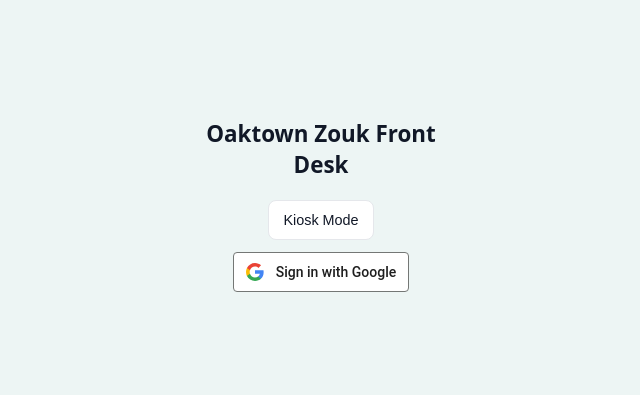
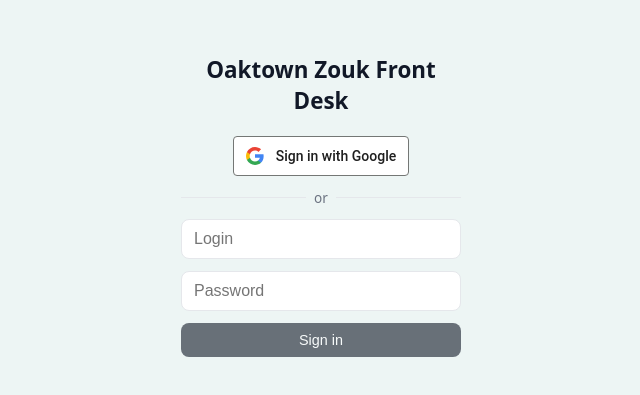
Before and after one commit to Oaktown-Zouk/oz-checkin, a React (Vite) app in the folder web/: page / in a window 1280 px wide. Shown: the part 195-590 px from the top of the page, without its empty margins (319-959 px from the left). Built offline with nearby package versions, Linux system fonts and the light colour scheme; no server answers.

Commit message:
Move username + password login to main login page. Add log out button for kiosk page.

```diff
--- a/web/src/App.tsx
+++ b/web/src/App.tsx
@@ -16,7 +16,6 @@ import { StudentList } from "./components/StudentList.js";
 import { EffectiveDateControl } from "./components/EffectiveDateControl.js";
 import { StudentPage } from "./components/StudentPage.js";
 import { KioskPage } from "./components/KioskPage.js";
-import { KioskLogin } from "./components/KioskLogin.js";
 import { NavMenu } from "./components/NavMenu.js";
 
 function formatEffectiveBanner(datetimeLocal: string): string {
@@ -259,21 +258,19 @@ export function App() {
     return (
       <PermissionsProvider value={permissions}>
         <NavMenu onNavigateFrontDesk={navigateToList} onNavigateKiosk={navigateToKiosk} />
-        <KioskPage programs={programs} onUnauthorized={handleKioskUnauthorized} />
+        <KioskPage programs={programs} onUnauthorized={handleKioskUnauthorized} onLogout={handleLogout} />
       </PermissionsProvider>
     );
   }
 
-  // Visiting /kiosk while signed out shows the password form instead of the Google
-  // button — kiosk tablets are shared, unattended devices with no Google account on
-  // them (see routes/auth.ts's /auth/kiosk-login). Every other unauthenticated route
-  // still falls through to the generic Google login below.
-  if (route.type === "kiosk" && !authenticated) {
-    return <KioskLogin />;
-  }
-
+  // Login offers both Google OAuth and a plain identifier/password form (for kiosk
+  // tablets — see routes/auth.ts's /auth/kiosk-login) on the same screen, so every
+  // unauthenticated route — /kiosk included — lands here. Whichever method succeeds
+  // sends the browser to "/" and lets the session-derived checks above route it from
+  // there (e.g. a Kiosk-role account ends up back on /kiosk regardless of where login
+  // happened).
   if (!authenticated) {
-    return <Login authError={authError} onKioskMode={navigateToKiosk} />;
+    return <Login authError={authError} />;
   }
 
   if (route.type === "student") {
--- a/web/src/components/KioskLogin.tsx
+++ /dev/null
@@ -1,48 +0,0 @@
-import { useState } from "react";
-import { api, UnauthorizedError } from "../api.js";
-
-// Password login for kiosk tablets — see server/src/routes/auth.ts's /auth/kiosk-login
-// and SPEC.md's "Auth" section. Shown instead of <Login> specifically for the /kiosk
-// route, since these are unattended shared devices with no Google account on them.
-export function KioskLogin() {
-  const [identifier, setIdentifier] = useState("");
-  const [password, setPassword] = useState("");
-  const [error, setError] = useState<string | null>(null);
-  const [submitting, setSubmitting] = useState(false);
-
-  async function handleSubmit(e: React.FormEvent) {
-    e.preventDefault();
-    setError(null);
-    setSubmitting(true);
-    try {
-      await api.kioskLogin(identifier, password);
-      // Forces a fresh session check on load, same pattern used after OAuth/logout.
-      window.location.href = "/kiosk";
-    } catch (err) {
-      setError(err instanceof UnauthorizedError ? "Invalid login or password." : "Something went wrong. Try again.");
-      setSubmitting(false);
-    }
-  }
-
-  return (
-    <div className="login-screen">
-      <div className="login-card">
-        <h1>Oaktown Zouk Kiosk</h1>
-        {error && <p className="error">{error}</p>}
-        <form onSubmit={handleSubmit}>
-          <input
-            type="text"
-            placeholder="Login"
-            value={identifier}
-            onChange={(e) => setIdentifier(e.target.value)}
-            autoFocus
-          />
-          <input type="password" placeholder="Password" value={password} onChange={(e) => setPassword(e.target.value)} />
-          <button type="submit" className="btn btn-primary" disabled={submitting || !identifier || !password}>
-            {submitting ? "Signing in…" : "Sign in"}
-          </button>
-        </form>
-      </div>
-    </div>
-  );
-}
--- a/web/src/components/KioskPage.tsx
+++ b/web/src/components/KioskPage.tsx
@@ -54,7 +54,15 @@ type DialogState = { kind: "loading" } | { kind: "student"; status: StudentStatu
 // id) both run against this local snapshot. Once a specific id is resolved, though,
 // the actual status always comes fresh from the server (see resolveId below) — the
 // cache is only ever used to find *who*, never to decide *whether*.
-export function KioskPage({ programs, onUnauthorized }: { programs: ProgramSchedule[]; onUnauthorized: () => void }) {
+export function KioskPage({
+  programs,
+  onUnauthorized,
+  onLogout,
+}: {
+  programs: ProgramSchedule[];
+  onUnauthorized: () => void;
+  onLogout: () => void;
+}) {
   const { has } = usePermissions();
   const canBackdate = has("Backdate Kiosk");
 
@@ -138,11 +146,18 @@ export function KioskPage({ programs, onUnauthorized }: { programs: ProgramSched
 
   return (
     <div className="kiosk-page">
-      {canBackdate && (
-        <div className="kiosk-backdate-control">
-          <EffectiveDateControl value={effectiveAt} onChange={setEffectiveAt} />
-        </div>
-      )}
+      <div className="kiosk-header-controls">
+        {canBackdate && (
+          <div className="kiosk-backdate-control">
+            <EffectiveDateControl value={effectiveAt} onChange={setEffectiveAt} />
+          </div>
+        )}
+        {/* The only sign-out affordance a kiosk-only session has — it doesn't hold the
+            other permissions NavMenu requires to show its own logout-adjacent nav. */}
+        <button type="button" className="btn btn-secondary kiosk-logout-btn" onClick={onLogout}>
+          Log out
+        </button>
+      </div>
 
       <img src={banner} alt="Oaktown Zouk" className="kiosk-banner" />
 
--- a/web/src/components/Login.tsx
+++ b/web/src/components/Login.tsx
@@ -1,3 +1,6 @@
+import { useState } from "react";
+import { api, UnauthorizedError } from "../api.js";
+
 const ERROR_MESSAGES: Record<string, string> = {
   not_authorized: "That Google account isn't set up for this app. Ask an admin to add you.",
   oauth_failed: "Sign-in failed. Please try again.",
@@ -29,21 +32,64 @@ function GoogleLogo() {
   );
 }
 
-export function Login({ authError, onKioskMode }: { authError: string | null; onKioskMode: () => void }) {
+// Two independent ways to sign in on the same screen: Google OAuth (Staff/Volunteer/
+// Admin, an accountable personal login) or a plain identifier/password (see
+// routes/auth.ts's /auth/kiosk-login) — used for kiosk tablets, which are shared,
+// unattended devices with no Google account on them. Password auth uses a properly
+// salted/hashed scheme (server/src/lib/password.ts), so there's no security reason to
+// force every login through OAuth; this form works for any account with a password
+// set, not just Kiosk-role ones. Whichever one succeeds lands on the same session
+// cookie, so there's nothing route-specific to pick here — App.tsx's session-derived
+// routing sends the browser wherever that account actually belongs (e.g. a
+// Kiosk-role account ends up on /kiosk regardless of where login happened).
+export function Login({ authError }: { authError: string | null }) {
+  const [identifier, setIdentifier] = useState("");
+  const [password, setPassword] = useState("");
+  const [passwordError, setPasswordError] = useState<string | null>(null);
+  const [submitting, setSubmitting] = useState(false);
+
+  async function handlePasswordSubmit(e: React.FormEvent) {
+    e.preventDefault();
+    setPasswordError(null);
+    setSubmitting(true);
+    try {
+      await api.kioskLogin(identifier, password);
+      // Forces a fresh session check on load, same pattern used after OAuth/logout.
+      window.location.href = "/";
+    } catch (err) {
+      setPasswordError(err instanceof UnauthorizedError ? "Invalid login or password." : "Something went wrong. Try again.");
+      setSubmitting(false);
+    }
+  }
+
   return (
     <div className="login-screen">
       <div className="login-card">
         <h1>Oaktown Zouk Front Desk</h1>
         {authError && <p className="error">{ERROR_MESSAGES[authError] ?? "Sign-in failed. Please try again."}</p>}
-        {/* So staff running a kiosk tablet don't need to know/type the /kiosk URL. */}
-        <button type="button" className="btn btn-secondary kiosk-mode-btn" onClick={onKioskMode}>
-          Kiosk Mode
-        </button>
         {/* Full-page navigation, not a fetch — Google needs to redirect the browser itself. */}
         <a className="google-signin-btn" href="/api/auth/google/start">
           <GoogleLogo />
           <span>Sign in with Google</span>
         </a>
+
+        <div className="login-divider">
+          <span>or</span>
+        </div>
+
+        {passwordError && <p className="error">{passwordError}</p>}
+        <form onSubmit={handlePasswordSubmit}>
+          <input type="text" placeholder="Login" value={identifier} onChange={(e) => setIdentifier(e.target.value)} />
+          <input
+            type="password"
+            placeholder="Password"
+            value={password}
+            onChange={(e) => setPassword(e.target.value)}
+          />
+          <button type="submit" className="btn btn-primary" disabled={submitting || !identifier || !password}>
+            {submitting ? "Signing in…" : "Sign in"}
+          </button>
+        </form>
       </div>
     </div>
   );
--- a/web/src/index.css
+++ b/web/src/index.css
@@ -64,10 +64,20 @@ body {
   margin: 0;
 }
 
-.kiosk-mode-btn {
-  align-self: center;
-  height: 40px;
-  padding: 0 20px;
+.login-divider {
+  display: flex;
+  align-items: center;
+  gap: 8px;
+  color: var(--gray);
+  font-size: 0.85rem;
+}
+
+.login-divider::before,
+.login-divider::after {
+  content: "";
+  flex: 1;
+  height: 1px;
+  background: var(--border);
 }
 
 /* Matches Google's official "Sign in with Google" button spec: white background,
@@ -853,16 +863,30 @@ body {
   gap: 16px;
 }
 
-/* Admin-only (Backdate Kiosk permission) testing control — tucked into a corner so it
-   stays out of the way of the actual self-serve flow real students use. `top` matches
-   .kiosk-page's padding-top so this lines up with the banner's top edge. */
+/* Top-right corner controls, stacked so an admin's backdate control and the
+   always-present Log out button share one spot instead of competing for the corner. */
+.kiosk-header-controls {
+  position: fixed;
+  top: 12px;
+  right: 16px;
+  z-index: 10;
+  display: flex;
+  align-items: center;
+  gap: 12px;
+}
+
+/* Admin-only (Backdate Kiosk permission) testing control. */
 .kiosk-backdate-control {
-  position: fixed;
-  top: 0;
-  right: 16px;
   font-size: 1rem;
   opacity: 0.7;
-  z-index: 10;
+}
+
+.kiosk-logout-btn {
+  opacity: 0.7;
+}
+
+.kiosk-logout-btn:hover {
+  opacity: 1;
 }
 
 .kiosk-banner {
```
Also changed, not shown: 2 other files (tests, documents, lock files or other folders).
